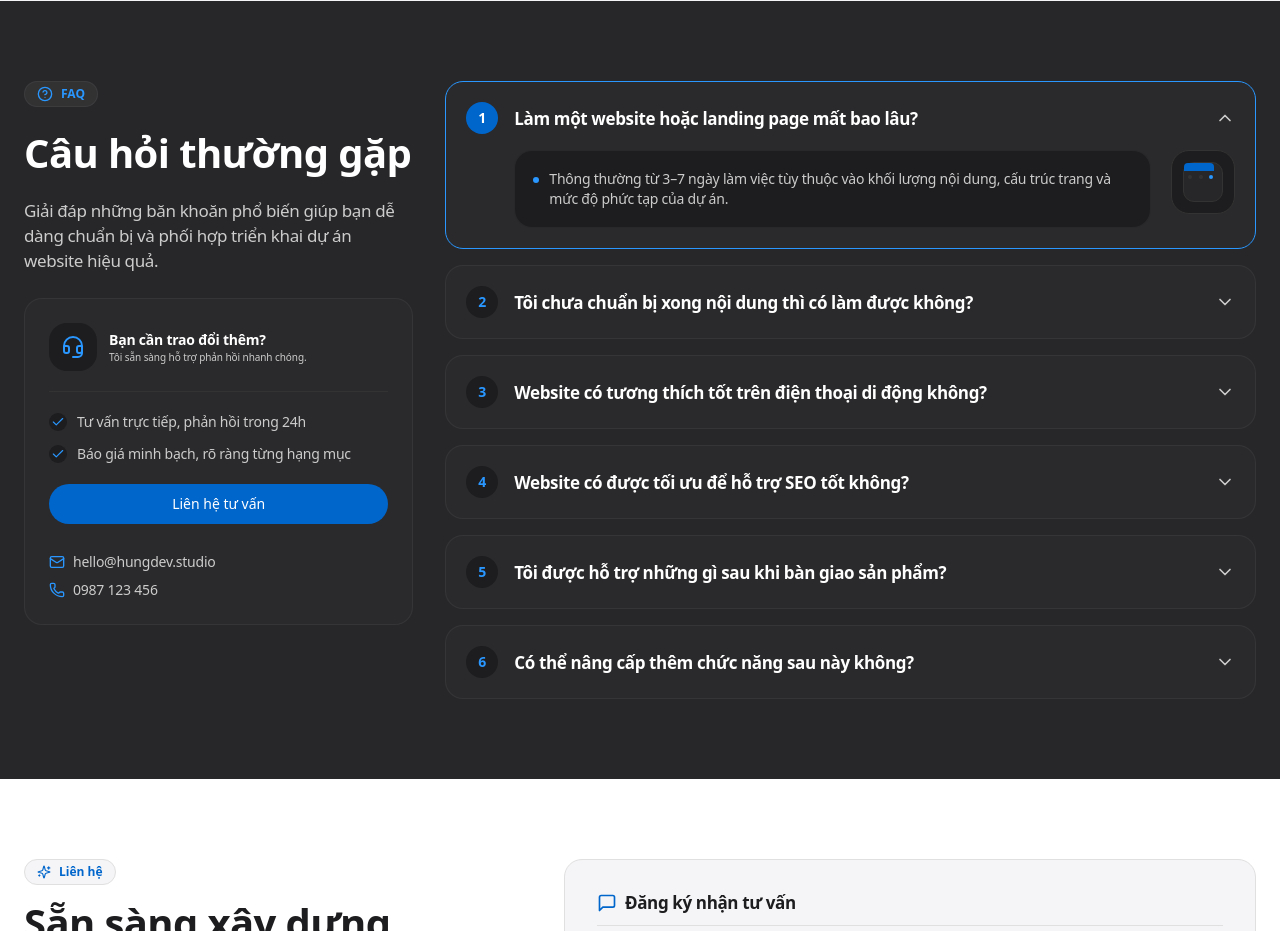
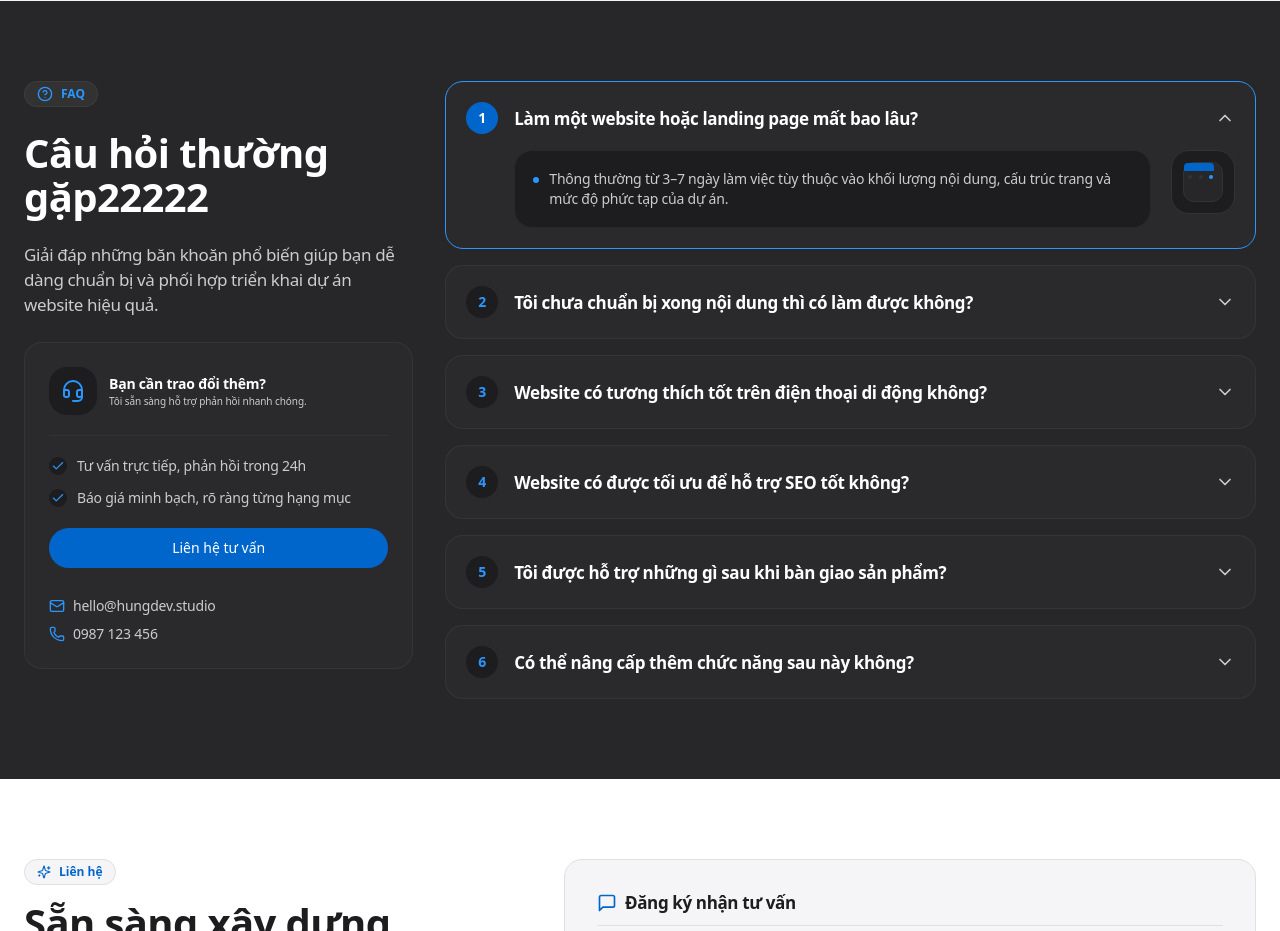
Before and after one commit to Ngohug2003/profile, a Next.js app: page / in a window 1280 px wide. Shown: the part 5040-5971 px from the top of the page. Built offline with nearby package versions, Linux system fonts and the light colour scheme; no server answers; the database is empty.

Commit message:
feat: add content constants configuration file

```diff
--- a/constants/content.ts
+++ b/constants/content.ts
@@ -202,7 +202,7 @@ export const appContent: AppContent = {
   },
   faq: {
     badge: "FAQ",
-    title: "Câu hỏi thường gặp",
+    title: "Câu hỏi thường gặp22222",
     description: "Giải đáp những băn khoăn phổ biến giúp bạn dễ dàng chuẩn bị và phối hợp triển khai dự án website hiệu quả.",
     faqItems: [
       {
```
